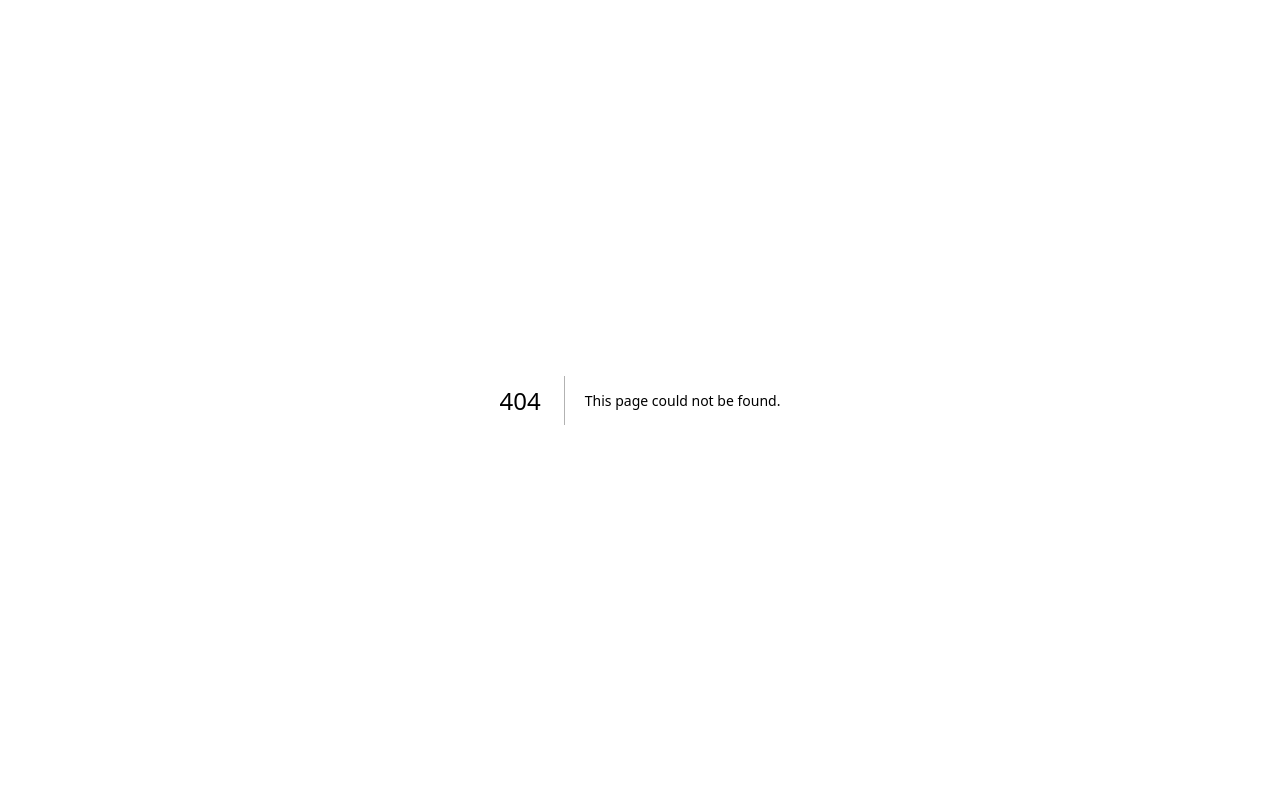
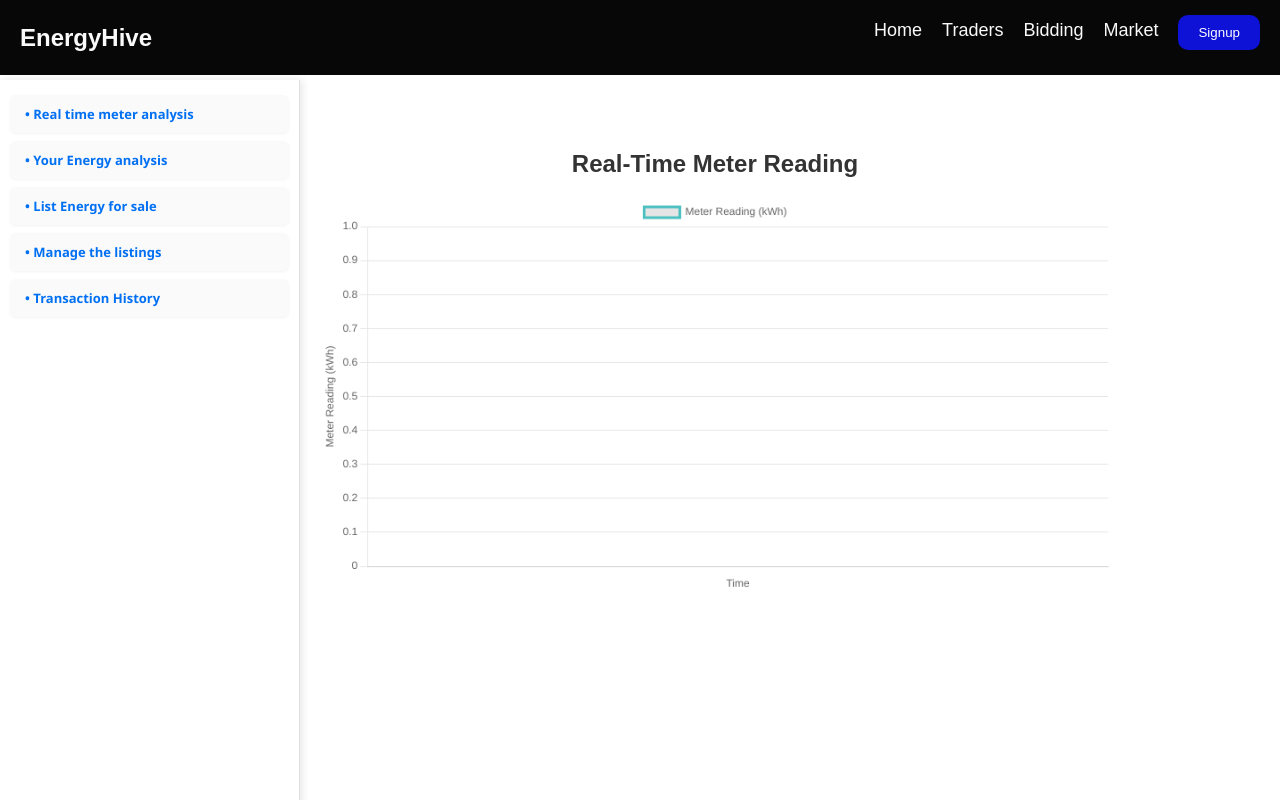
Before and after one commit to DhruvMahalwar/EngeryHive-HackCBS7.0, a Next.js app: page /analysis/realtimereading in a window 1280 px wide. Before the commit this address had no page. Built offline with nearby package versions, Linux system fonts and the light colour scheme; no server answers.

Commit message:
added real time reading

```diff
--- /dev/null
+++ b/src/app/analysis/realtimereading/page.css
@@ -0,0 +1,28 @@
+/* App.css or your preferred CSS file */
+
+.chartcont {
+    display: flex;
+    justify-content: center;
+    align-items: center;
+    flex-direction: column;
+    margin-top: 150px;
+    margin-left: 150px;
+}
+
+h2 {
+    color: #333;
+    margin-bottom: 20px;
+    font-family: 'Arial', sans-serif;
+    text-align: center;
+    /* Center the heading */
+}
+
+canvas {
+
+    /* margin-left: 200px; */
+
+    width: 70% !important;
+    /* Make canvas width responsive */
+    height: 70% !important;
+    /* Make canvas height responsive */
+}
--- /dev/null
+++ b/src/app/analysis/realtimereading/page.js
@@ -0,0 +1,89 @@
+"use client"
+import React, { useEffect, useState } from 'react';
+import { Line } from 'react-chartjs-2';
+import { io } from 'socket.io-client';
+import Navbar from '../../../../components/Navbar/Navbar';
+import UserDashboard from '../../../../components/Dashboard/dashboard';
+import { Chart as ChartJS, CategoryScale, LinearScale, LineElement, PointElement, Title, Tooltip, Legend } from 'chart.js';
+import './page.css'
+ChartJS.register(CategoryScale, LinearScale, LineElement, PointElement, Title, Tooltip, Legend);
+
+const RealTimeGraph = () => {
+    const [dataPoints, setDataPoints] = useState({
+        labels: [],
+        datasets: [
+            {
+                label: 'Meter Reading (kWh)',
+                data: [],
+                borderColor: 'rgba(75, 192, 192, 1)',
+                fill: false,
+            },
+        ],
+    });
+
+    useEffect(() => {
+        // Connect to the server
+        const socket = io('https://websocket-p2p.onrender.com');
+        // const socket = io('http://localhost:5000');
+        socket.on('connect', () => {
+            console.log('Connected to server');
+        });
+        // Listen for meter reading updates
+        socket.on('meterReadingUpdate', (newData) => {  // Updated event name to 'meterReadingUpdate'
+            setDataPoints((prevData) => {
+                const updatedLabels = [...prevData.labels, newData.time];
+                const updatedData = [...prevData.datasets[0].data, newData.reading]; // Use 'reading' instead of 'price'
+
+                return {
+                    labels: updatedLabels.slice(-10), // Show only the last 10 points
+                    datasets: [
+                        {
+                            ...prevData.datasets[0],
+                            data: updatedData.slice(-10), // Show only the last 10 points
+                        },
+                    ],
+                };
+            });
+        });
+
+        // Cleanup on unmount
+        return () => {
+            socket.disconnect();
+        };
+    }, []);
+
+    return (
+        <>
+            <Navbar />
+            <div className="content-layout">
+                <UserDashboard />
+                <div className='chartcont'>
+                    <h2>Real-Time Meter Reading</h2>
+                    <Line
+                        data={dataPoints}
+                        options={{
+                            scales: {
+                                x: {
+                                    title: {
+                                        display: true,
+                                        text: 'Time',
+                                    },
+                                },
+                                y: {
+                                    title: {
+                                        display: true,
+                                        text: 'Meter Reading (kWh)',
+                                    },
+                                    min: 0,
+                                },
+                            },
+                        }}
+                    />
+                </div>
+            </div>
+
+        </>
+    );
+};
+
+export default RealTimeGraph;
```
